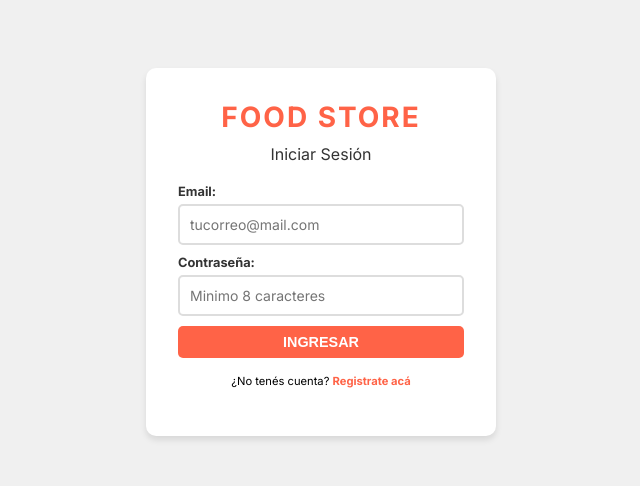
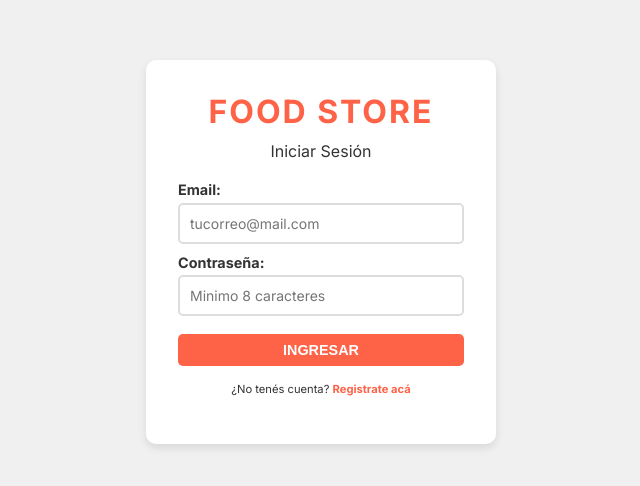
Before and after one commit to MatiasManuelCarro/UTN-TUPaD-P3, a plain HTML site: page 2-CSS/login.html in a window 1280 px wide. Shown: the part 148-634 px from the top of the page, without its empty margins (319-959 px from the left). Drawn offline with Linux system fonts and the light colour scheme.

Commit message:
previo a entrega

```diff
--- a/2-CSS/login.css
+++ b/2-CSS/login.css
@@ -34,15 +34,16 @@ body {
     background-color: var(--color-blanco);
     padding: 32px;
     border-radius: 10px;
-    box-shadow: 0px 4px 6px rgba(0, 0, 0, 0.1)
+    box-shadow: 0 4px 8px rgba(0, 0, 0, 0.1)
 }
 
 
 .login-form h1 {
+    text-transform: uppercase;
     color: var(--color-primario);
     text-align: center;
     letter-spacing: 2px;
-    font-size: 1.75rem;
+    font-size: 2rem;
     margin-bottom: 10px;
 }
 
@@ -57,7 +58,7 @@ body {
 .login-form label {
     color: var(--color-texto);
     font-weight: bold;
-    font-size: 0.8rem;
+    font-size: 0.9rem;
     margin-bottom: 0.3rem;
 }
 
@@ -65,6 +66,7 @@ body {
     font-size: 0.7rem;
     text-align: center;
     margin: 1rem;
+    color: var(--color-texto);
 }
 
 .login-form a {
@@ -94,11 +96,13 @@ body {
     box-shadow: 0 0 3px var(--color-focus);
 }
 
+
 .login-form button {
     background: var(--color-primario);
     border: none;
     border-radius: 5px;
     padding: 0.5rem;
+    margin-top: 0.5rem;
     color: var(--color-blanco);
     font-weight:bold;
     font-size: 0.90rem;
@@ -112,6 +116,6 @@ body {
 
 .login-form button:active{
     transform: translateY(1px);
-    box-shadow: 0 2px 3px var(--color-focus);
+    box-shadow: 1px 2px 3px var(--color-focus);
 
 }
--- a/2-CSS/login.html
+++ b/2-CSS/login.html
@@ -16,8 +16,8 @@
 <body>
     <div class="container">
         <form class="login-form">
-            <h1>FOOD STORE </h1>
-            <H2>Iniciar Sesión</H2>
+            <h1>FOOD STORE</h1>
+            <h2>Iniciar Sesión</h2>
 
             <label for="email">Email:</label>
             <input type="email" name="email" id="email" placeholder="tucorreo@mail.com" required>
```
